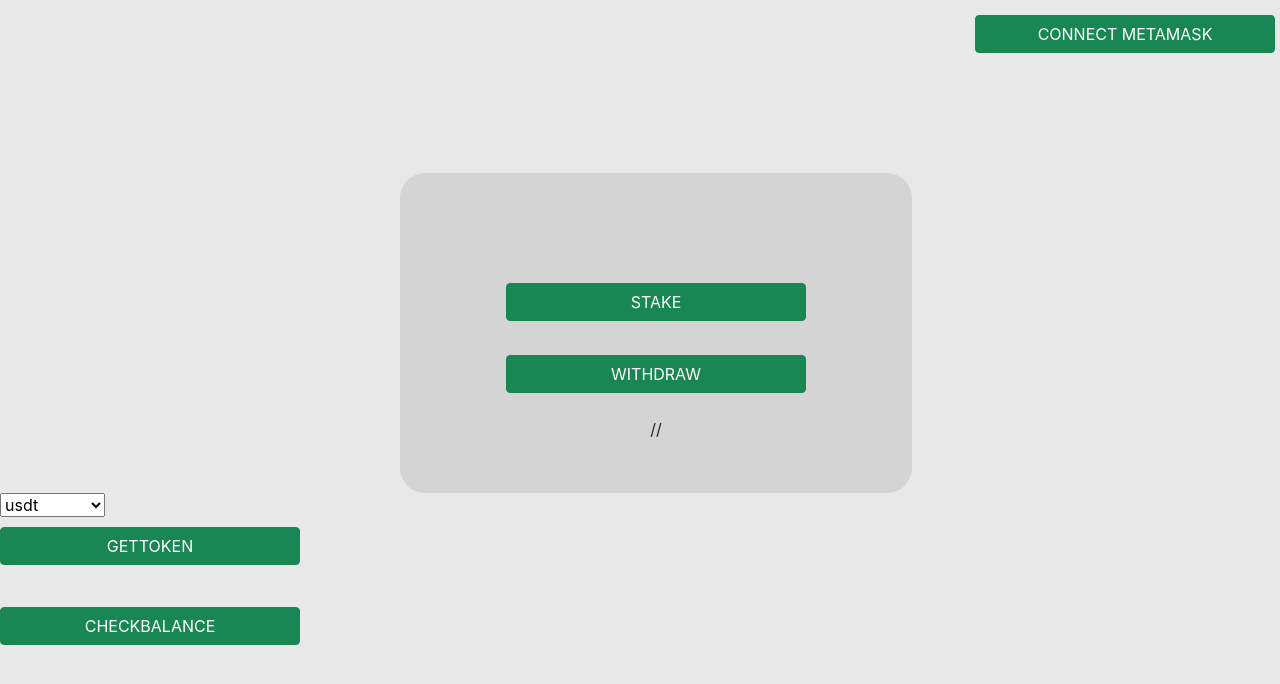
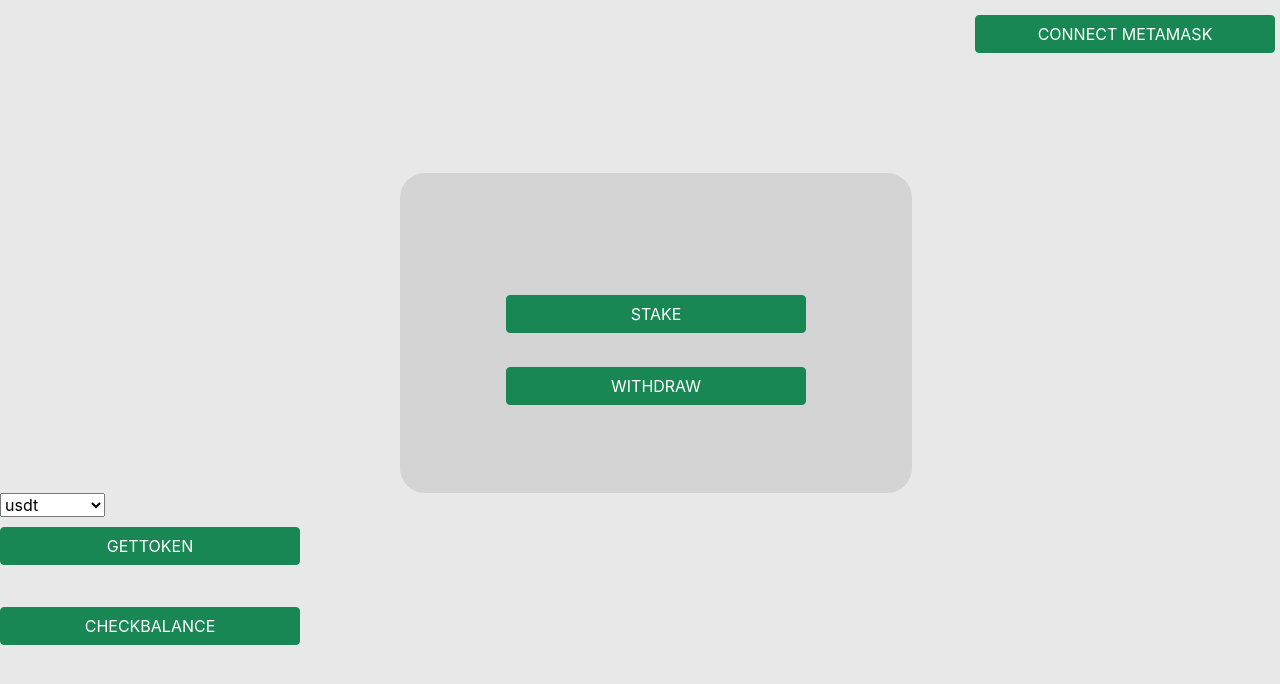
Before and after one commit to ify1233/stakingfrontend, a React (Create React App) app: page / in a window 1280 px wide. Shown: the top 684 px of the page. Built offline with nearby package versions, Linux system fonts and the light colour scheme.

Commit message:
Update App.js

```diff
--- a/src/App.js
+++ b/src/App.js
@@ -166,7 +166,7 @@ async function   _checkbal(){
 
       <button className='btn btn-success' onClick={_withdraw}> WITHDRAW </button>
       <br />
-//
+
       </div>
       <select onChange={(e)=>settitle(e.target.value)} name="" id="">
         <option value="usdt">usdt</option>
```
